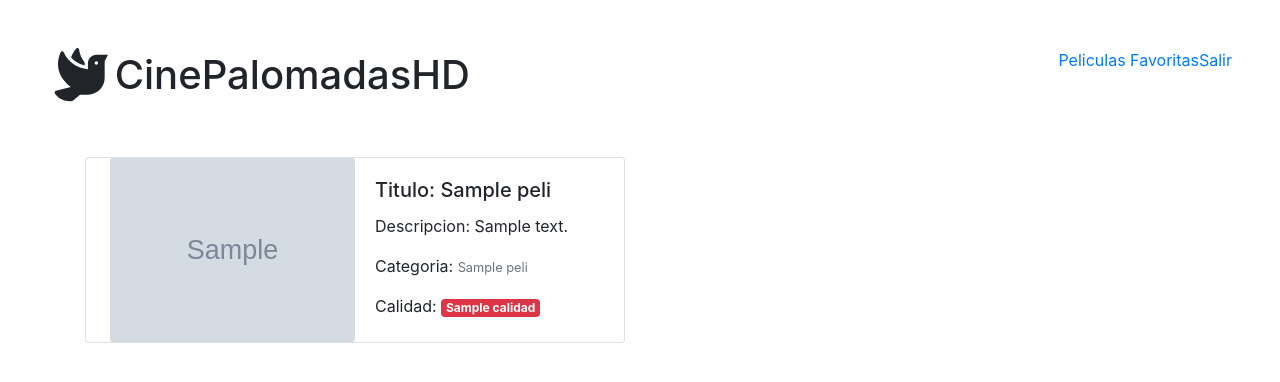
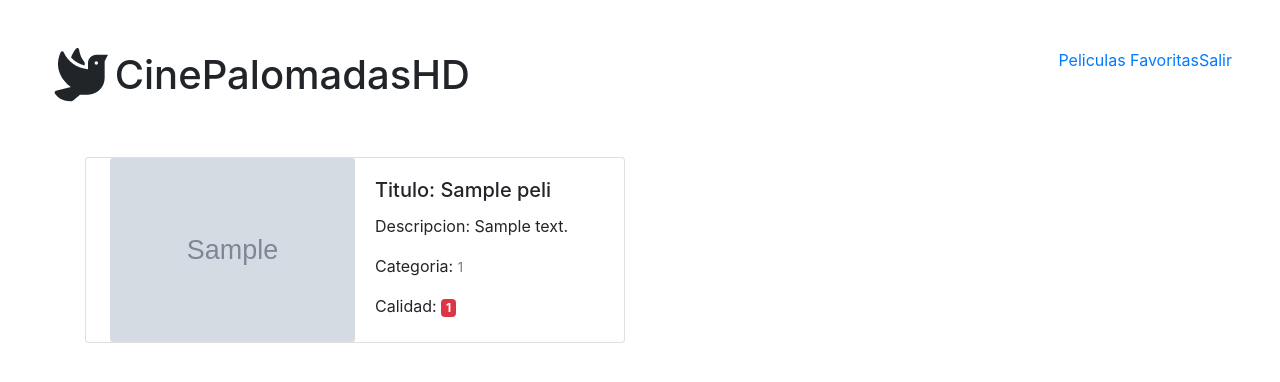
Before and after one commit to JOSE-ALE002/Final_TPI, a PHP site: the page made by views/favoritas.php in a window 1280 px wide. Shown: the top 382 px of the page. Run offline with PHP 8.4, Linux system fonts and the light colour scheme; a user stored in the database is signed in; the template is opened without the code that fills it: most values are stand-ins (such as "Sample title", 1, 10 or a date in 2020); grey boxes marked "Sample" are stand-in pictures; some libraries are stand-ins or nearby versions.

Commit message:
Arreglada vista de favoritos

```diff
--- a/controllers/HomeController.php
+++ b/controllers/HomeController.php
@@ -87,7 +87,7 @@ class HomeController
         if($_GET) {
             $pelis = $pelicula->Favoritos($_GET["idUser"]);
             require_once 'views/favoritas.php';
-            var_dump($pelis);
+            // var_dump($pelis);
         }
 
     }
--- a/views/favoritas.php
+++ b/views/favoritas.php
@@ -22,12 +22,12 @@
                                             </p>
                                             <p class="card-text">
                                                 Categoria:
-                                                <small class="text-muted"> <?= $key["nombreCategoria"] ?> </small>
+                                                <small class="text-muted"> <?= $key["idCategoria"] ?> </small>
                                             </p>
                                             <p class="card-text">
                                                 Calidad:
                                                 <span class="badge badge-danger">
-                                                    <?= $key["calidad"] ?>
+                                                    <?= $key["idCalidad"] ?>
                                                 </span>
                                             </p>
                                         </div>
```
